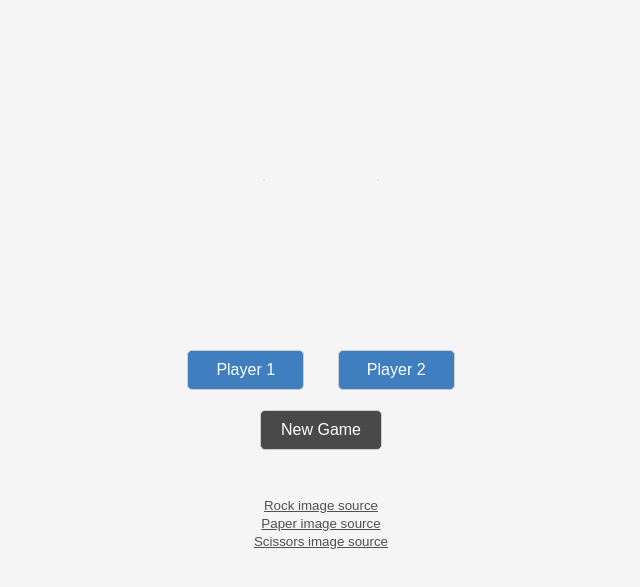
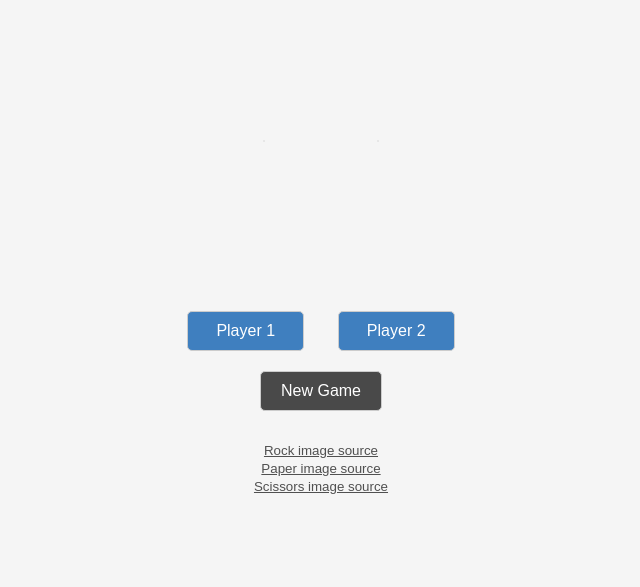
Before and after one commit to mitch-diaz/rock-paper-scissors, a plain HTML site: page index.html in a window 1280 px wide. Shown: the part 157-744 px from the top of the page, without its empty margins (319-959 px from the left). Drawn offline with Linux system fonts and the light colour scheme; a web font is replaced by a local one.

Commit message:
minor style tweaks

```diff
--- a/index.html
+++ b/index.html
@@ -38,15 +38,13 @@
 
     <div class="img-sources" >
 
-      <p>
-        <small>
-          <a href="https://icon-library.com/icon/rock-paper-scissors-icon-16.html" target="_blank">Rock image source</a> <br/>
+      <small>
+        <a href="https://icon-library.com/icon/rock-paper-scissors-icon-16.html" target="_blank">Rock image source</a> <br/>
 
-          <a href="https://icon-library.com/icon/rock-paper-scissors-icon-13.html" target="_blank">Paper image source</a> <br/>
+        <a href="https://icon-library.com/icon/rock-paper-scissors-icon-13.html" target="_blank">Paper image source</a> <br/>
 
-          <a href="https://icon-library.com/icon/rock-paper-scissors-icon-15.html" target="_blank">Scissors image source</a>
-        </small>
-      </p>
+        <a href="https://icon-library.com/icon/rock-paper-scissors-icon-15.html" target="_blank">Scissors image source</a>
+      </small>
 
     </div>
 
--- a/style.css
+++ b/style.css
@@ -10,9 +10,9 @@ body {
   align-items: center;
   background-color: #f5f5f5;
   justify-content: center;
-  height: 100vh;
   overflow: hidden;
   margin: 0;
+  height: 700px;
 }
 
 .container {
@@ -21,6 +21,8 @@ body {
   justify-content: center;
   align-items: center;
   max-width: 480px;
+  min-height: 680px;
+  margin: 20px 10px;
 }
 
 div .result-Msg {
@@ -107,10 +109,7 @@ div .result-Msg {
 }
 
 .img-sources {
-  margin-top: 30px;
-}
-
-.img-sources p {
+  margin: 30px 0 10px 0;
   text-align: center;
 }
 
```
